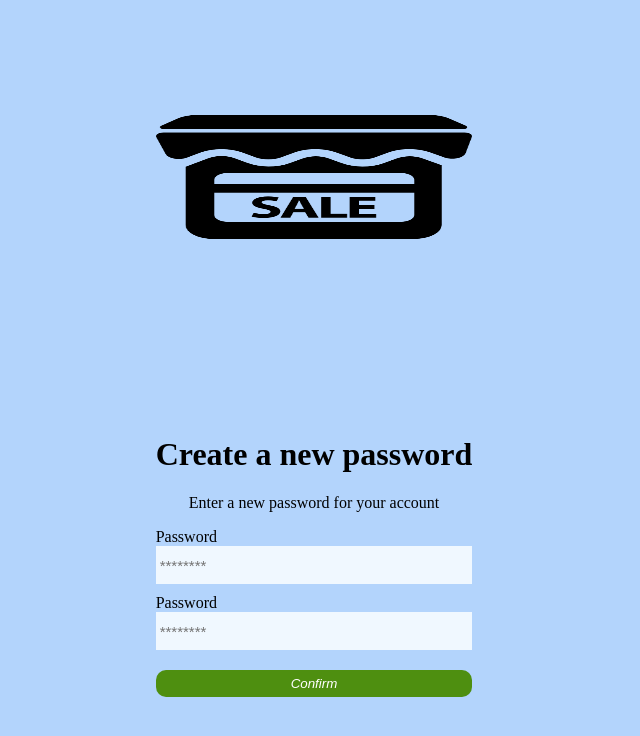
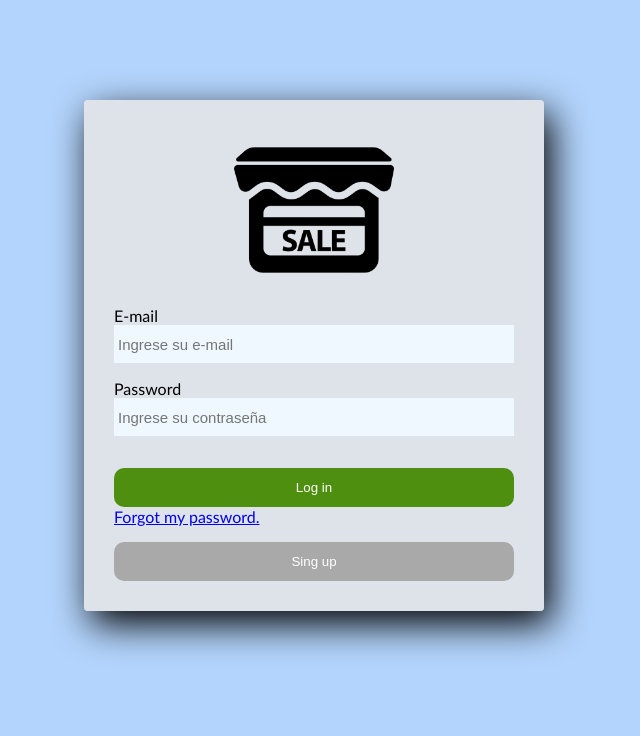
Before and after one commit to chrisneiil/WebProductos, a website: page html/loggin.html in a window 1280 px wide. Shown: the whole page, without its empty margins (326-966 px from the left). Drawn offline with Linux system fonts and the light colour scheme.

Commit message:
avance proyecto web chris, se agregaron 3 htmls con las vistar del loggin (terminado, falta revisar).

```diff
--- /dev/null
+++ b/css/standardWeb.css
@@ -0,0 +1,39 @@
+body{
+  background: #b3d4fc;
+}
+
+.input{
+  margin-bottom: 10px;
+  background-color: aliceblue;
+  border: none;
+  height: 30px;
+  font-size: 15px;
+  padding: 4px;
+}
+.logo{
+  width: 10rem;
+  display: block;
+  margin: auto;
+  margin-bottom: 1rem;
+}
+.form{
+  width: 400px;
+  display: grid;
+  background-color: rgba(226, 229, 232, 0.94);
+  padding: 30px;
+  margin: auto;
+  margin-top: 100px;
+  border-radius: 4px;
+  font-family: Calibri;
+  color: black;
+  box-shadow: 7px 13px 37px black;
+}
+.success{
+  margin-top: 1rem;
+  padding-bottom: 12px;
+  padding-top: 12px;
+  background-color: #4e8f10;
+  color: white;
+  border-radius: 10px;
+  border: none;
+}
--- a/html/loggin.html
+++ b/html/loggin.html
@@ -2,83 +2,67 @@
 <html lang="en">
 <head>
   <meta charset="UTF-8">
-  <title>Loggin App</title>
+  <meta name="viewport" content="width=device-width,initial-scale=1.0">
+  <link rel="stylesheet" type="text/css" href="../css/standardWeb.css" media="screen" />
+  <title>loggin</title>
+  <style>
+    .sing-up{
+      margin-top: 1rem;
+      padding-bottom: 12px;
+      padding-top: 12px;
+      background-color: darkgrey;
+      color: white;
+      border-radius: 10px;
+      border: none;
+    }
+    @media (max-width: 800px) {
+      body{
+        background-color: rgba(226, 229, 232, 0.94);
+        margin: 0px;
+      }
+      .form{
+        display: grid;
+        width: 90%;
+        box-shadow: none;
+      }
+      .sing-up{
+        background-color: #b1b6b9;
+        margin-top: 10rem;
+      }
+    }
 
+  </style>
 </head>
 <body>
-  <div class="card">
-    <img class="logo" src="../img/pngwing.com.png">
-    <div>
-      <h1 class="titulo" style="text-align: center">Create a new password</h1>
-      <p class="subtitulo" style="text-align: center">Enter a new password for your account</p>
-
-      <form action="/" class="form">
-          <label for="password"
-                 class="label"
-          >Password</label>
-          <input for="password"
-                 id="password"
-                 placeholder="********"
-                 class="input input-password"
-          >
-          <label for="new-password"
-                 class="label"
-          >Password</label>
-          <input for="new-password"
-                 id="new-password"
-                 placeholder="********"
-                 class="input input-password"
-          >
-        <input
-        type="submit"
-        value="Confirm"
-        class="success"
+    <form  action="/" class="form">
+      <img class="logo" src="../img/pngwing.com.png">
+      <label>
+        E-mail
+      </label>
+      <input
+        class="input"
+        style="margin-bottom: 1rem"
+        for="email"
+        id="email"
+        placeholder="Ingrese su e-mail"
       >
-      </form>
-    </div>
-  </div>
-
+      <label>Password</label>
+      <input
+        class="input"
+        for="password"
+        id="password"
+        placeholder="Ingrese su contraseña"
+        style="margin-bottom: 1rem"
+      >
+      <input type="submit"
+             value="Log in"
+             class="success"
+      >
+      <a href="/">Forgot my password.</a>
+      <input type="submit"
+             value="Sing up"
+             class="sing-up"
+      >
+    </form>
 </body>
-<style>
-  body{
-    margin: 0px;
-    background-color: #b3d4fc;
-  }
-  @media (max-height: 800px) {
-    .logo{
-      display: block;
-      height: 50%;
-    }
-  }
-  .success{
-    cursor: pointer;
-    margin-top: 10px;
-    font-style: italic;
-    background-color: #4e8f10;
-    color: white;
-    padding: 6px;
-    border: none;
-    border-radius: 10px;
-  }
-  .input{
-    margin-bottom: 10px;
-    background-color: aliceblue;
-    border: none;
-    height: 30px;
-    font-size: 15px;
-    padding: 4px;
-  }
-  .logo{
-    width: 100%;
-    justify-self: center;
-  }
-  .form{
-    display: grid;
-    width: 100%;
-  }
-  .card{
-    display: grid;
-    place-content: center;
-  }
-</style>
 </html>
```
Also changed, not shown: html/cambioPassword.html (added, +58 -0 lines), html/crearEditarCuenta.html (added, +54 -0 lines), html/mailEnviadoCambioPassword.html (added, +66 -0 lines), img/mail.png (added).
